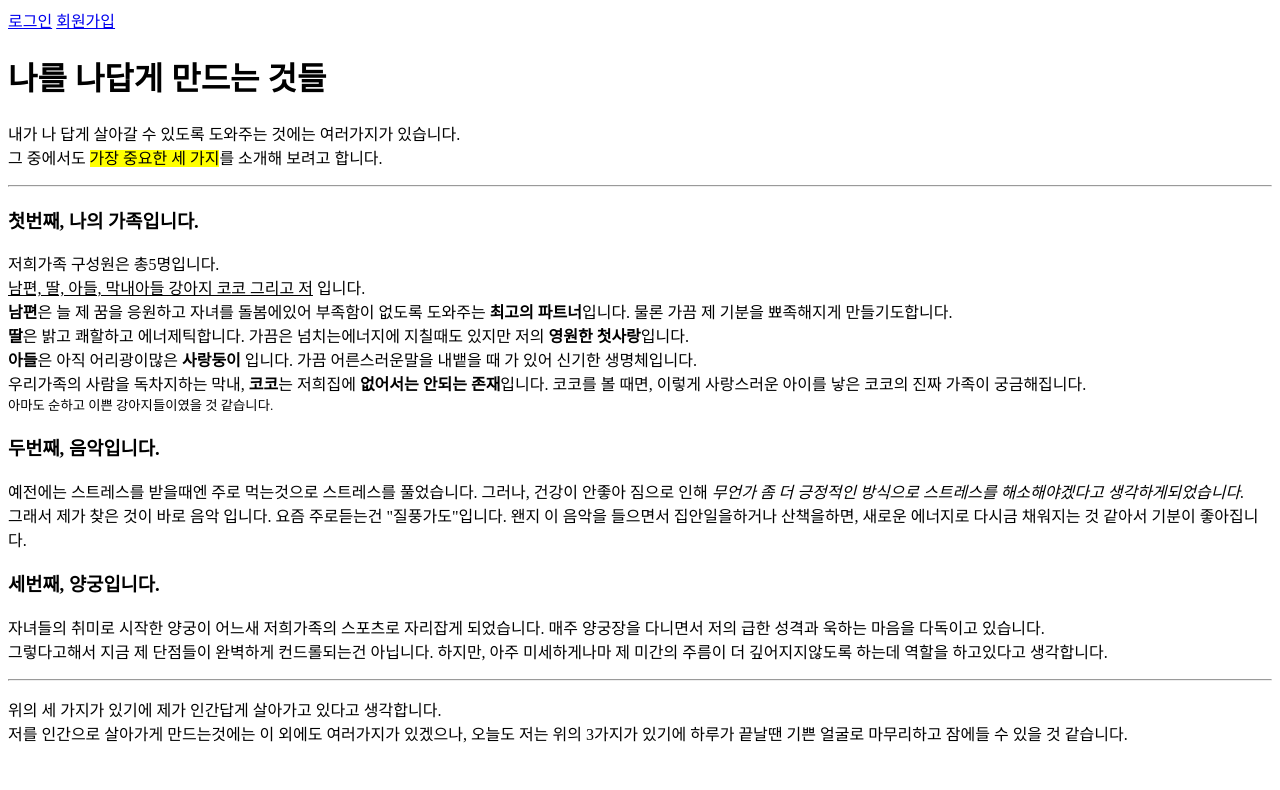
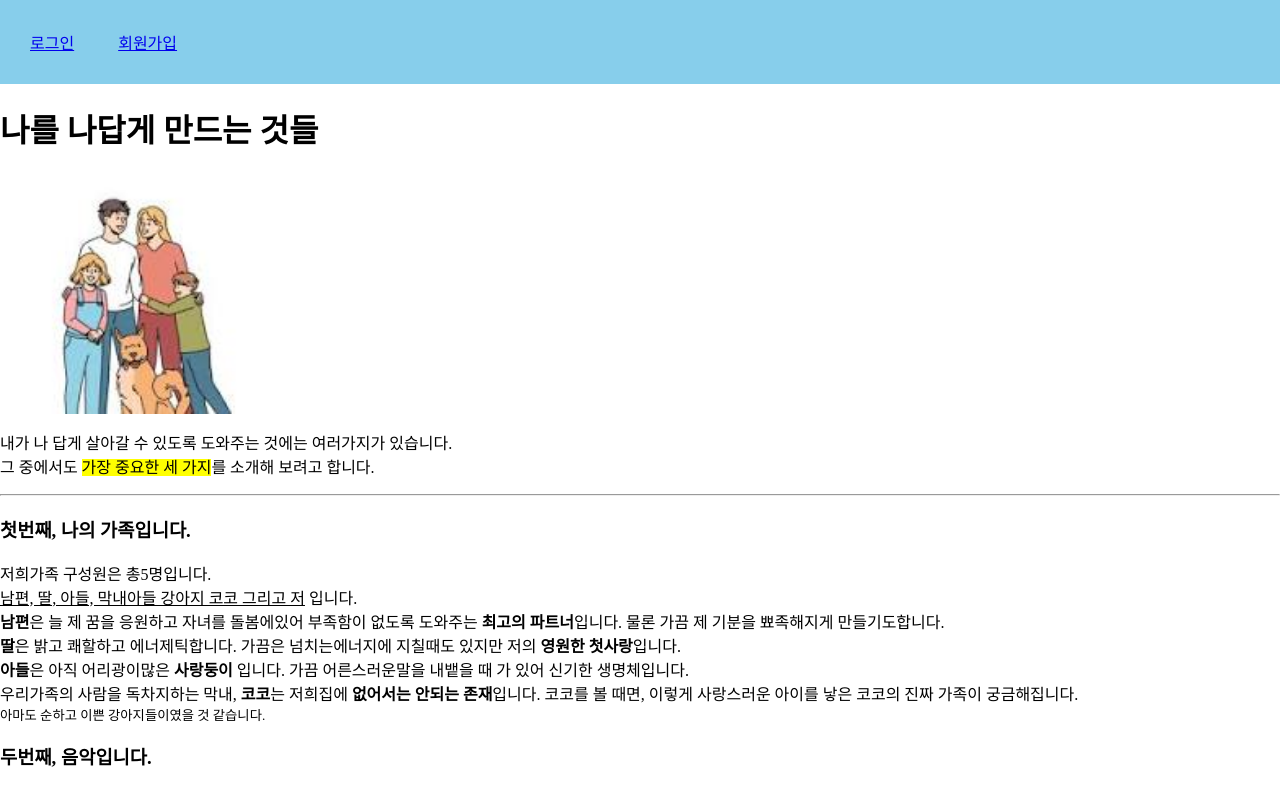
Before and after one commit to chaewon320/chaewon320.github.io, a plain HTML site: page index.html in a window 1280 px wide. Shown: the top 790 px of the page. Drawn offline with Linux system fonts and the light colour scheme.

Commit message:
로그인변경

```diff
--- a/index.html
+++ b/index.html
@@ -2,13 +2,37 @@
 <html>
  <head>
     <title>내가좋아하는 것</title>
+    <style>
+       body {
+             margin: 0;
+             padding: 0;
+         }
+       ul{
+           background: skyblue;
+           margin: 0;
+           padding: 10px;
+         }
+         li{
+            display: inline-block;
+            margin: 20px;
+         }
+    </style>
  </head>
  <body>
-   <a href="ex02.html">로그인<a/>
-   <a href="ex03.html">회원가입</a>
-
+   <!--
+   <ol>
+     <li><a href="ex02.html">로그인<a/></li>
+     <li><a href="ex03.html">회원가입</a></li>
+   </ol>
+   -->
+   <ul> <!--메뉴쓰기에적합 -->
+     <li><a href="ex02.html">로그인<a/></li>
+     <li><a href="ex03.html">회원가입</a></li>
+   </ul>
 
     <h1> 나를 나답게 만드는 것들 </h1>
+
+    <div><img src="img/fam.jpg" width="300px" /></div>
 
 <p>내가 나 답게 살아갈 수 있도록 도와주는 것에는 여러가지가 있습니다.<br>
 그 중에서도 <mark>가장 중요한 세 가지</mark>를 소개해 보려고 합니다.
```
Also changed, not shown: ex03.html (+1 -1 lines), img/fam.jpg (added).
